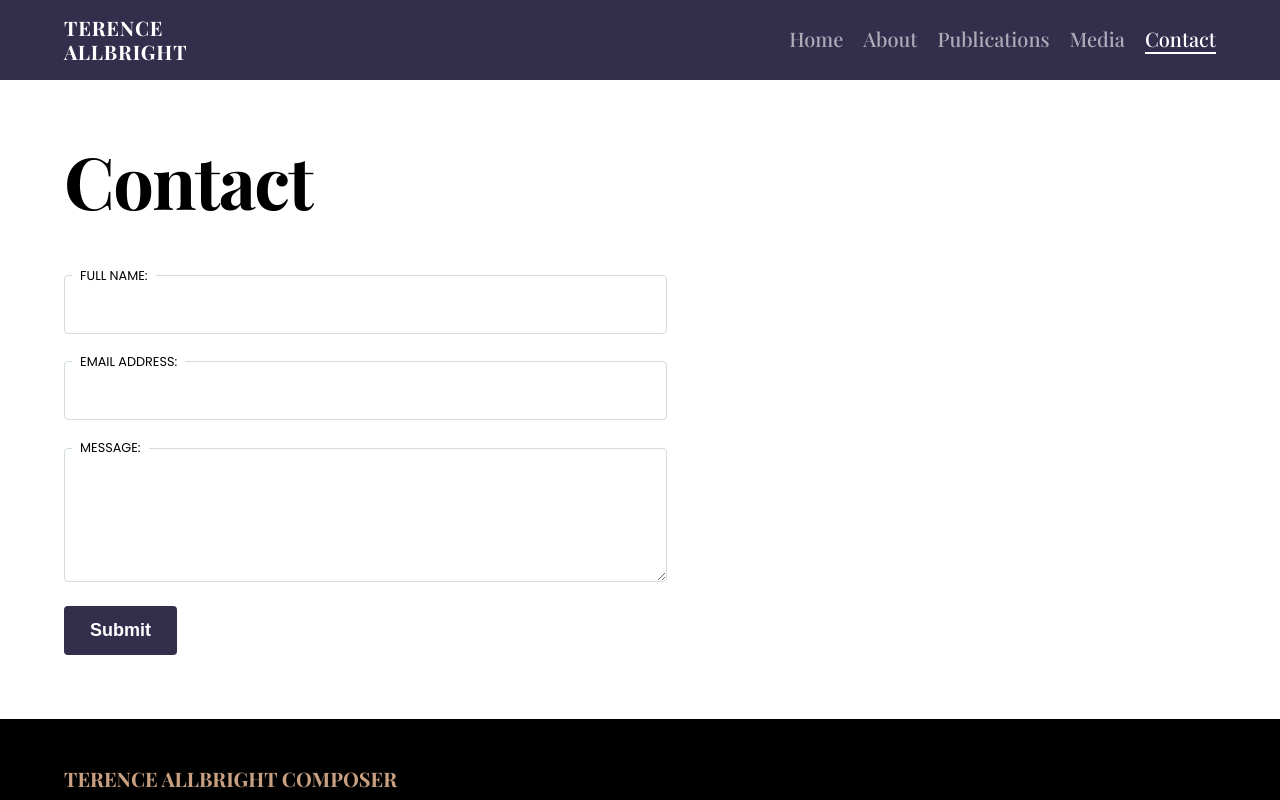
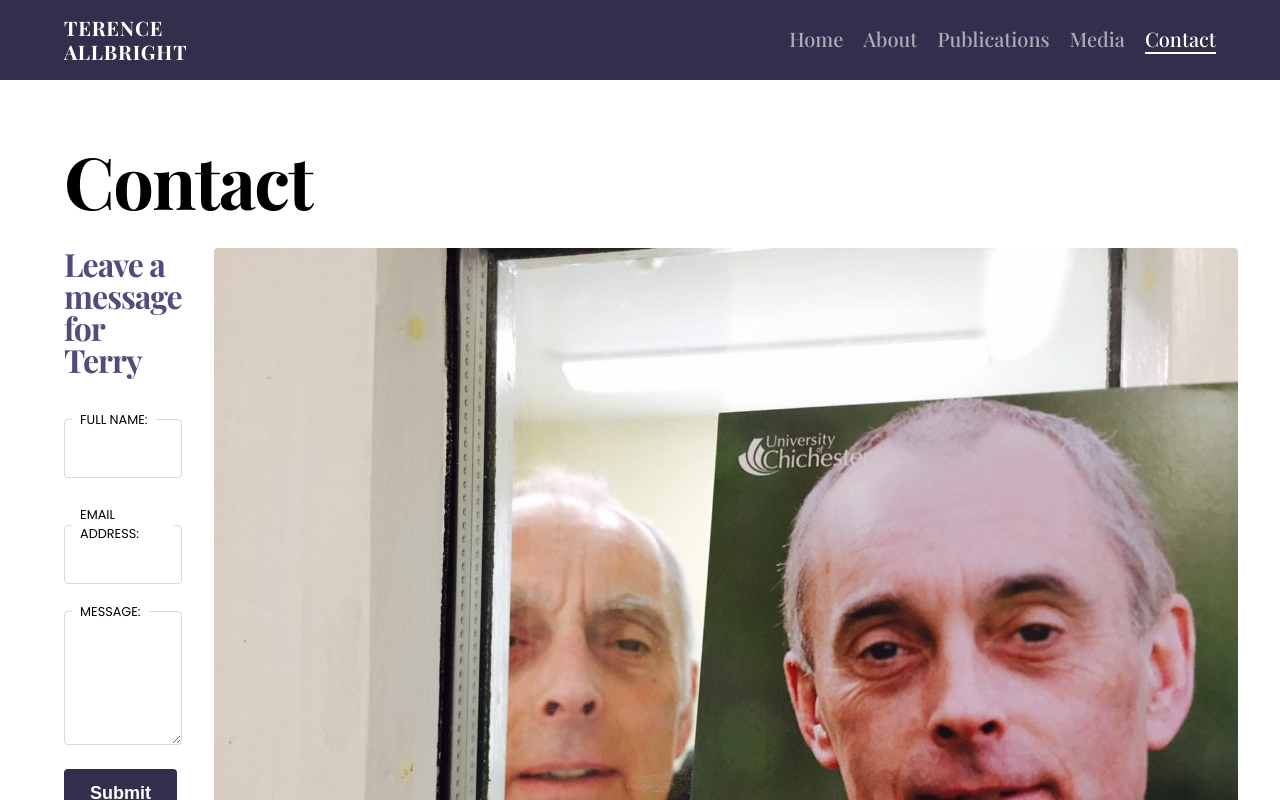
Before and after one commit to Black-and-White-Web-Development/terence-allbright-composer, a React (Vite) app: page /contact in a window 1280 px wide. Shown: the top 800 px of the page. Built offline with nearby package versions, Linux system fonts and the light colour scheme; a web font is replaced by a local one.

Commit message:
Feat: add styling and image for `Contact` page

```diff
--- a/src/pages/Contact/Contact.jsx
+++ b/src/pages/Contact/Contact.jsx
@@ -1,11 +1,24 @@
 import ContactForm from "./ContactForm/ContactForm.jsx";
+import "./Contact.scss";
+
+import ta from "/src/assets/images/terence-allbright-03.jpg";
 
 const Contact = function () {
 	return (
 		<>
-			<section className="fb-col-wrapper">
+			<section className="contact fb-col-wrapper">
 				<h1>Contact</h1>
-				<ContactForm />
+				<div className="contact__wrapper">
+					<div className="contact__form-wrapper">
+						<h2>Leave a message for Terry</h2>
+						<ContactForm />
+					</div>
+					<img
+						src={ta}
+						alt="Terry peering through a window at a poster for his concert."
+						className="contact__image"
+					/>
+				</div>
 			</section>
 		</>
 	);
--- /dev/null
+++ b/src/pages/Contact/Contact.scss
@@ -0,0 +1,21 @@
+@use "/src/scss/util" as u;
+
+.contact {
+	&__wrapper {
+		display: flex;
+		gap: u.rem(32);
+
+		@include u.breakpoint-down(medium) {
+			flex-direction: column;
+		}
+
+		& > * {
+			flex: 1;
+		}
+	}
+
+	&__image {
+		object-fit: cover;
+		border-radius: var(--br-light);
+	}
+}
```
Also changed, not shown: src/assets/images/terence-allbright-03.jpg (added).
